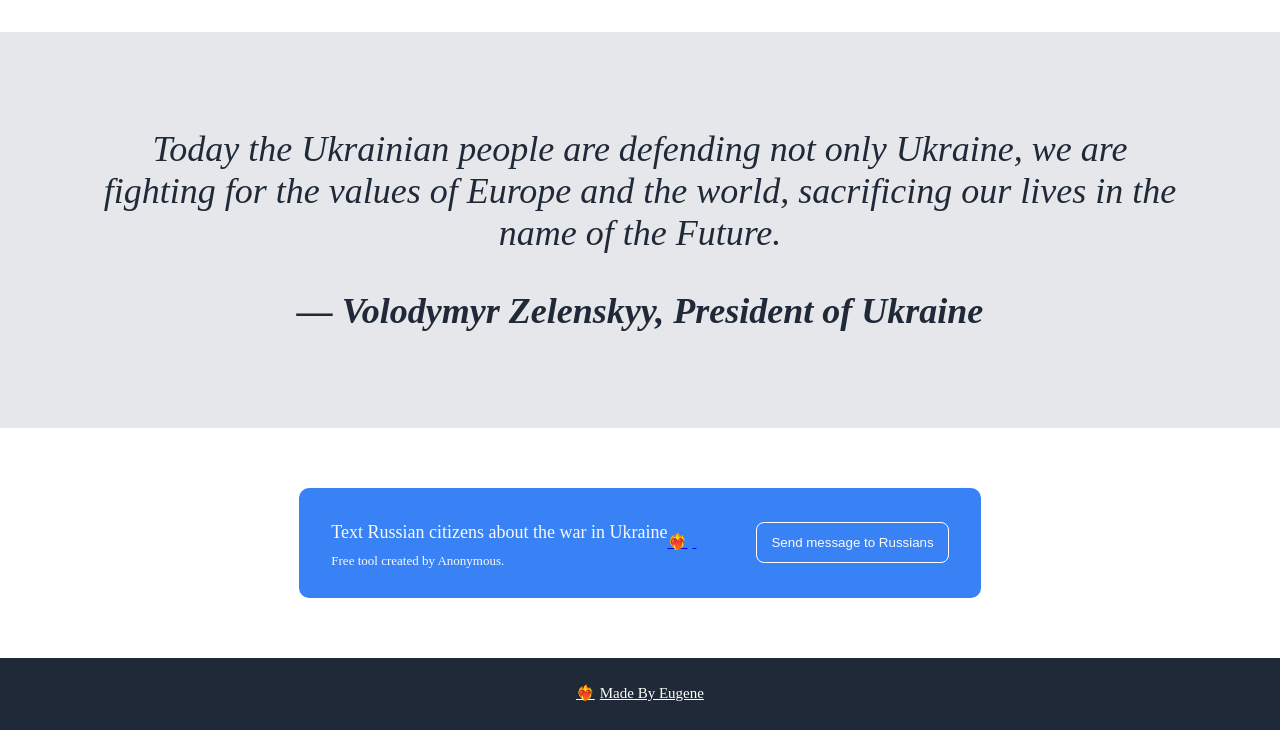
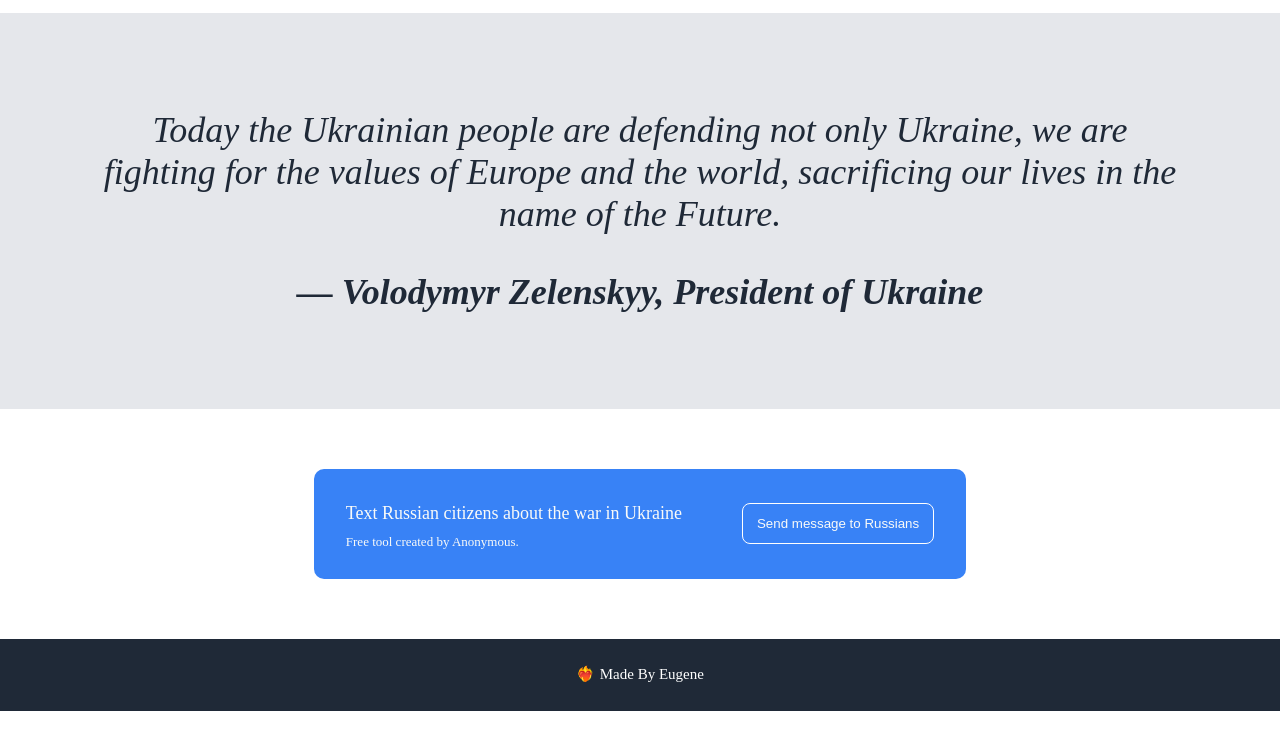
Before and after one commit to scare-destiny/landing-page, a plain HTML site: page index.html in a window 1280 px wide. Shown: the part 963-1693 px from the top of the page. Drawn offline with Linux system fonts and the light colour scheme.

Commit message:
Removed a:: before from links

```diff
--- a/styles.css
+++ b/styles.css
@@ -202,11 +202,11 @@
   	line-height: 1;
   	font-family: ErmilovBold;
   	font-weight: 300;
+	text-decoration: none;
   }
 
   /* Add a heart before links */
-a::before {
+.footer a::before {
 	content: "❤️‍🔥";
 	margin-right:5px;
-	text-decoration: none;
   }
```
